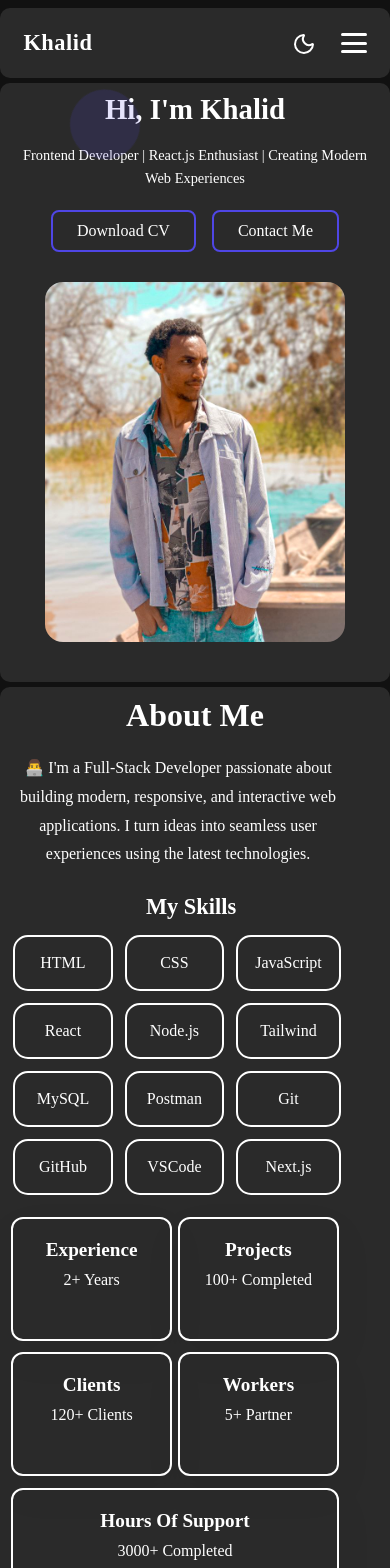
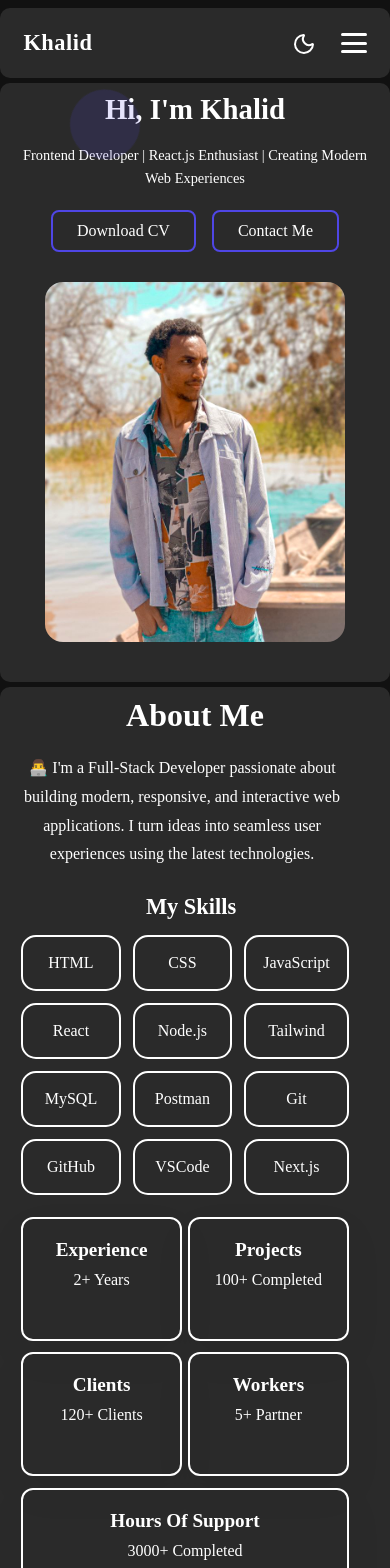
Before and after one commit to GTK-kala/Personal-Portfolio-App, a React (Vite) app in the folder Personal-Portfolio-App/: page / in a window 390 px wide. Shown: the top 1568 px of the page. Built offline with nearby package versions, Linux system fonts and the light colour scheme.

Commit message:
Adjusting spaces of About section for small screen

```diff
--- a/Personal-Portfolio-App/src/components/About/About.css
+++ b/Personal-Portfolio-App/src/components/About/About.css
@@ -232,11 +232,11 @@
 @media (max-width: 400px) {
  .about-description_light{
     position: relative;
-    left: -17px;
+    left: -13px;
   }
   .about-description_night{
     position: relative;
-    left: -17px;
+    left: -13px;
   }
   .skills-title_light {
     position: relative;
@@ -248,7 +248,7 @@
   }
   .skills-list {
     position: relative;
-    left: -18px;
+    left: -10px;
   }
   .skills-list span {
     padding: 17px;
@@ -265,7 +265,7 @@
 
   .card_light {
     position: relative;
-    left: -20px;
+    left: -10px;
     height: 20%;
     background: #fff;
     flex: 1 1 60px;
@@ -279,7 +279,7 @@
 
   .card_night {
     position: relative;
-    left: -20px;
+    left: -10px;
     height: 20%;
     background: transparent;
     flex: 1 1 60px;
--- a/Personal-Portfolio-App/src/components/Contact/Contact.css
+++ b/Personal-Portfolio-App/src/components/Contact/Contact.css
@@ -210,6 +210,9 @@
 }
 
 @media (max-width: 500px) {
+  .contact-container{
+    gap: 50px;
+  }
   .contact-section_light {
     padding: 15px 20px 0px 20px;
   }
@@ -255,6 +258,10 @@
   }
 }
 @media (max-width: 400px) {
+  .contact-left{
+    position: relative;
+    top: 14px;
+  }
   .contact-section_light{
     padding-top: 35px;
   }
--- a/Personal-Portfolio-App/src/components/Projects/Project.css
+++ b/Personal-Portfolio-App/src/components/Projects/Project.css
@@ -2,7 +2,7 @@
 /* SECTION                       */
 /* ============================= */
 .projects_light {
-  padding: 25px 8% 45px;
+  padding: 35px 8% 45px;
   background: linear-gradient(135deg, #f1f3fc, #f4f6fe);
   border-radius: 10px;
   margin-bottom: 5px;
@@ -10,7 +10,7 @@
 }
 
 .projects_night {
-  padding: 25px 8% 45px;
+  padding: 35px 8% 45px;
   background: #2a2a2a;
   border-radius: 10px;
   margin-bottom: 5px;
```
